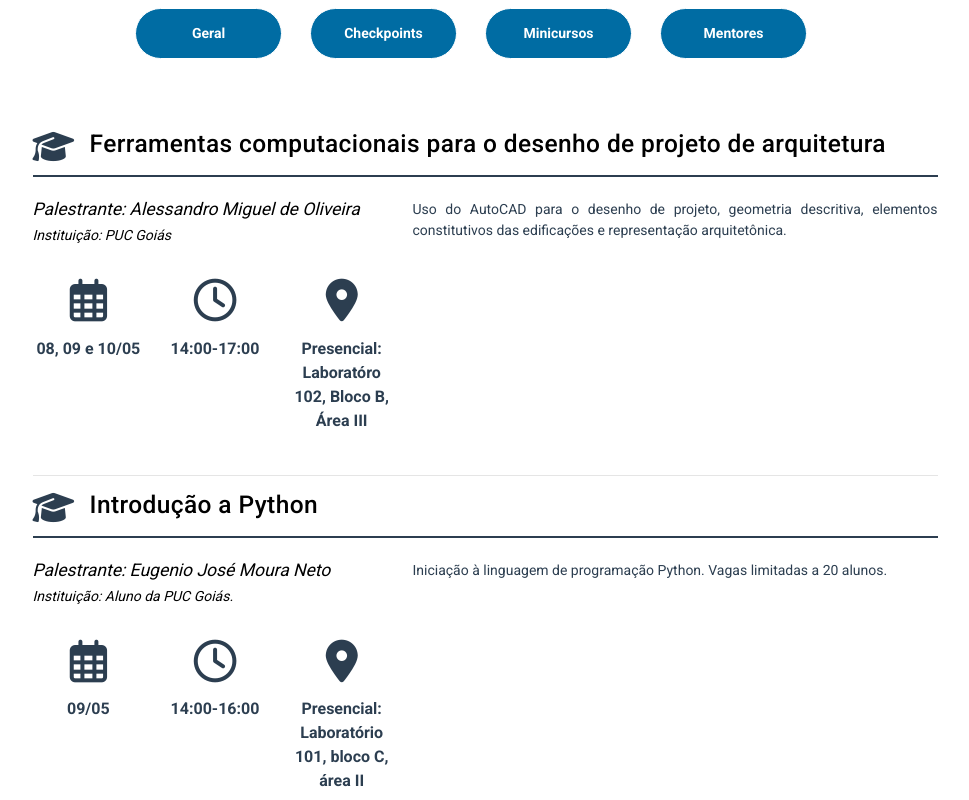
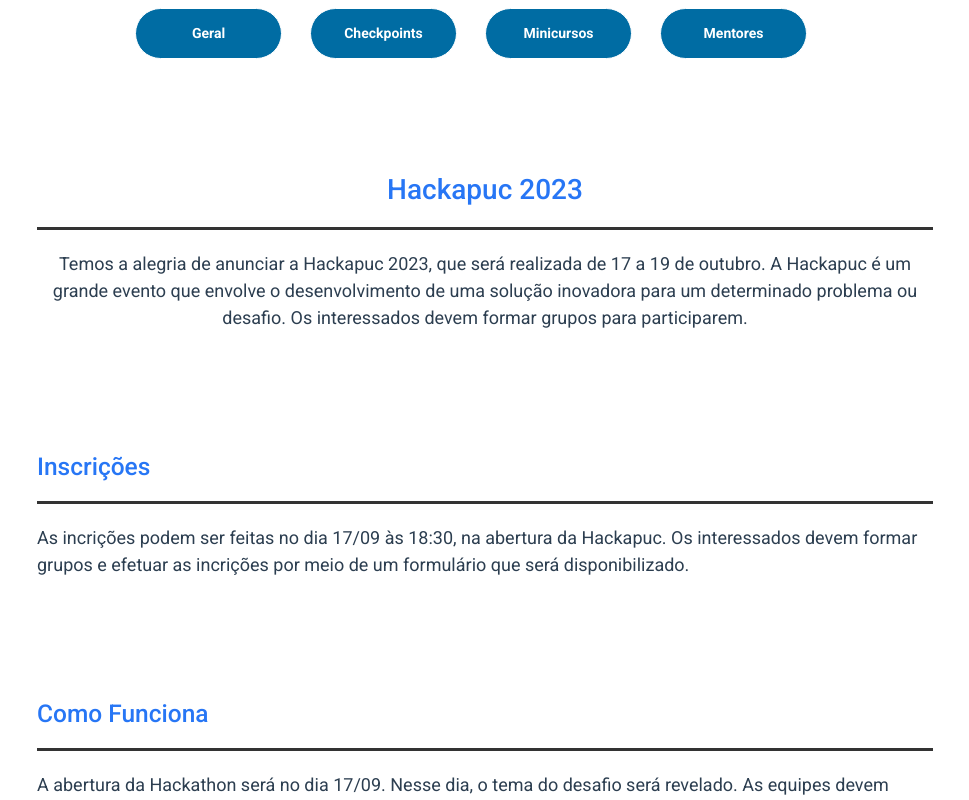
Before and after one commit to GabrielBandeiraB/jcpoli-website-production, a Vue app: page /minicursos in a window 1280 px wide. Shown: the part 640-1440 px from the top of the page, without its empty margins (155-1124 px from the left). Built offline with nearby package versions, Linux system fonts and the light colour scheme; what vue-loading-overlay, vue-localstorage, vue-notification, vue-the-mask would draw is missing.

Commit message:
carregamento inicial de geral

```diff
--- a/src/views/MiniCourses.vue
+++ b/src/views/MiniCourses.vue
@@ -17,8 +17,8 @@
         <!--<button class="button" v-on:click="filterCourses">12/05</button>
         <button class="button" v-on:click="filterCourses">13/05</button>-->
       </div>
-      <div class="courses-list" id="cursos">
-        <div v-for="(props, index) in filtered_courses" :key="index">
+      <div class="courses-list" id="cursos" >
+        <div v-for="(props, index) in filtered_courses" :key="index" v-if="flag">
           <!--<h3 class="section-course">{{ props.curso }}</h3> -->
           <div v-for="(course, index) in props.minicurso" :key="index">
             <MiniCourse :course="course"></MiniCourse>
@@ -126,9 +126,10 @@ export default class MiniCourses extends Vue {
   //variáveis de estados:
   private visibleCheckpoint = false;
   private visibleMentores = false;
-  private visibleCursos = true;
-  private visibleGeral = false;
+  private visibleCursos = false;
+  private visibleGeral = true;
 
+  public flag = false;
 
   ocultar_mentores() {
     const mentores = document.getElementById("mentores");
@@ -241,6 +242,7 @@ export default class MiniCourses extends Vue {
 
 
   filterCourses(e: any) {
+    this.flag = true;
     this.mostrar_apenas_lista_cursos()
     //let data = e.target.innerText
     let data = '09/05'
@@ -421,7 +423,7 @@ h4 {
 #geral {
   position: relative;
   margin-bottom: 0px;
-  visibility: hidden;
+  visibility: visible;
   bottom: 700px;
   width: 70%;
   margin: 20px auto;
```
